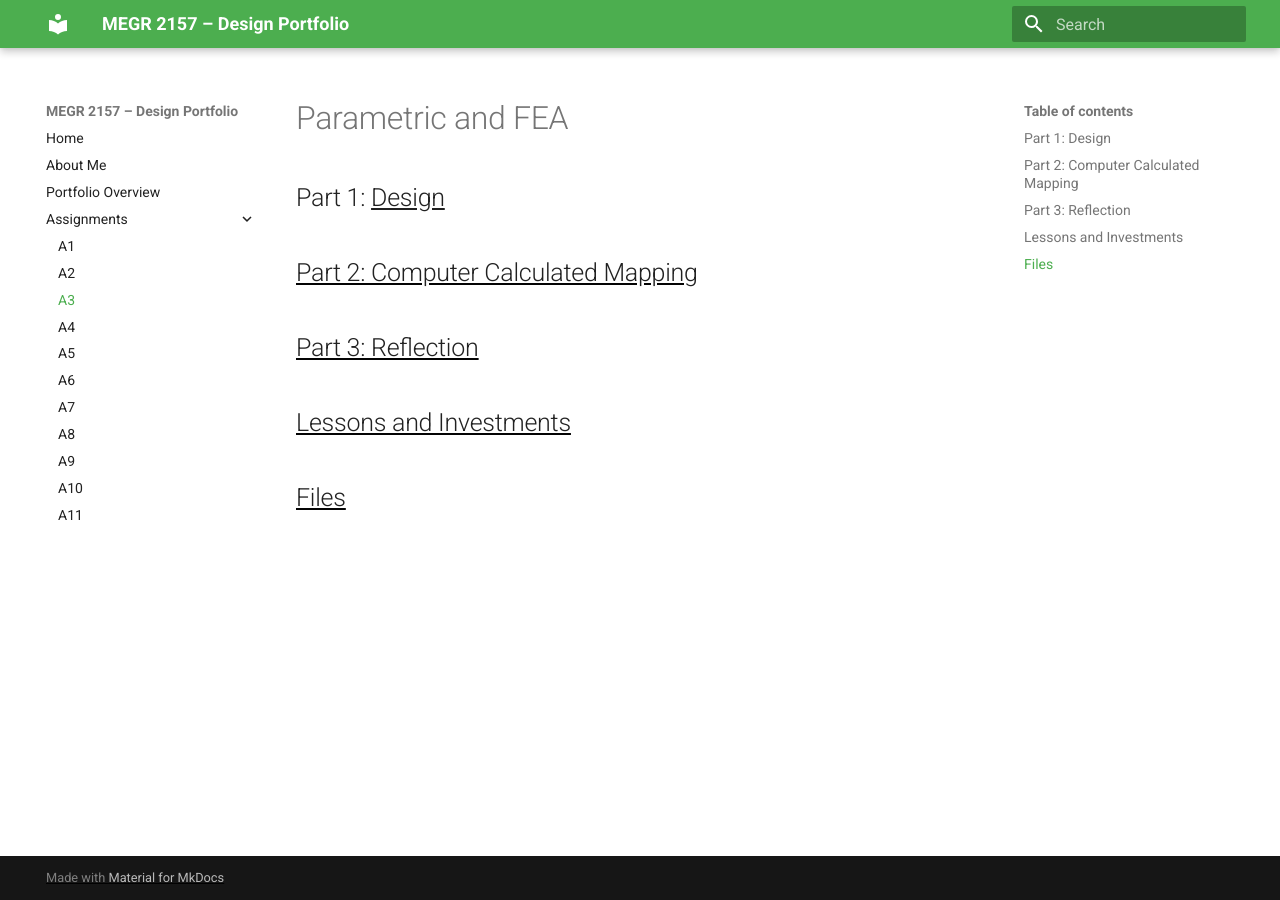
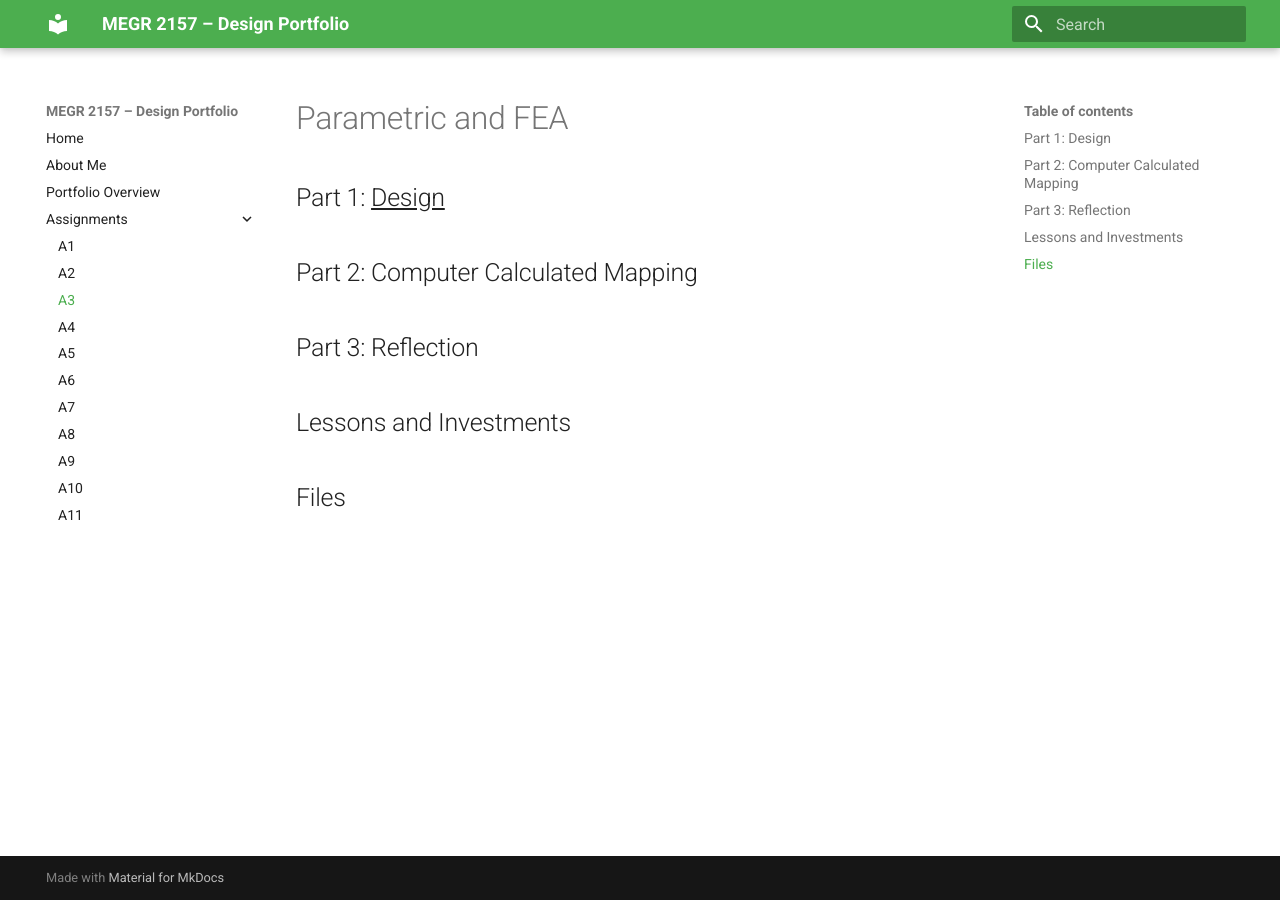
Before and after one commit to dadams78/design-projects-portfolio, an MkDocs documentation site: the page built from docs/assignments/A03/index.md, in a window 1280 px wide. Built offline with MkDocs 1.6.1 and Material for MkDocs 9.7.7, drawn with Linux system fonts in a browser that asks for light colours.

```diff
--- a/docs/assignments/A03/index.md
+++ b/docs/assignments/A03/index.md
@@ -1,6 +1,6 @@
 # Parametric and FEA
 
-## Part 1: <u>Design<u>
+## Part 1: <u>Design</u>
 
 
 ## Part 2: Computer Calculated Mapping
```
